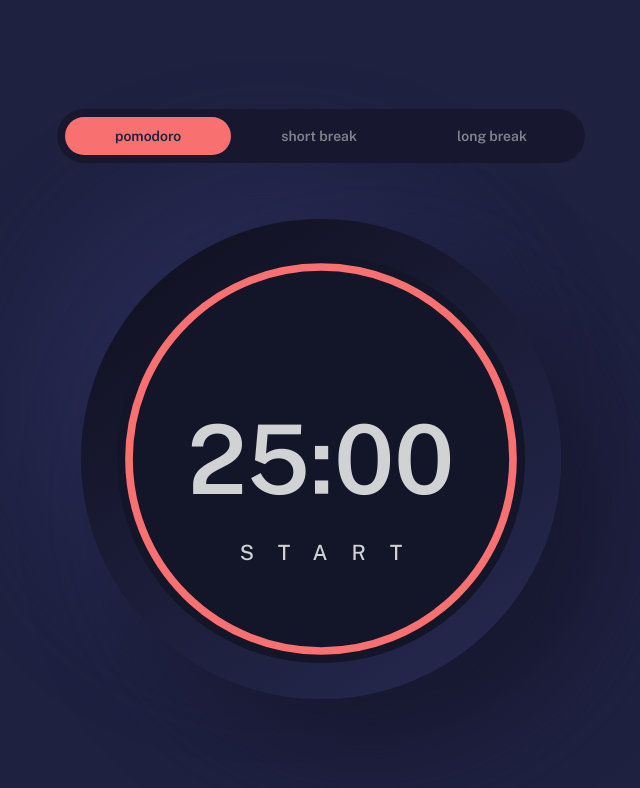
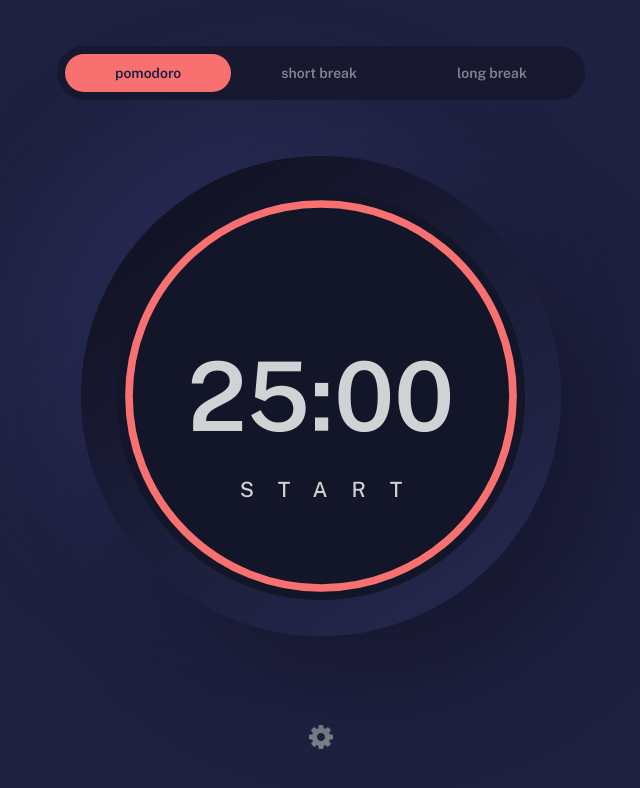
Before and after one commit to DaveBitter/pomodoro, a Next.js app: page / in a window 1280 px wide. Shown: the top 788 px of the page, without its empty margins (319-959 px from the left). Built offline with nearby package versions, Linux system fonts and the light colour scheme.

Commit message:
feat(app): Add settings modal

```diff
--- a/pages/index.tsx
+++ b/pages/index.tsx
@@ -4,8 +4,11 @@ import React, { useState } from 'react';
 // Utils
 
 // Resources
+// @ts-ignore
+import CogIcon from '../src/static/img/icons/cog.svg';
 
 // Components
+import Modal from '../src/components/Modal/Modal';
 import TabAccordion from '../src/components/TabAccordion/TabAccordion';
 import Timer from '../src/components/Timer/Timer';
 
@@ -17,6 +20,7 @@ export type tabType = 'POMODORO' | 'SHORT_BREAK' | 'LONG_BREAK'
 
 // Component
 const Home = ({ }: IProps) => {
+    const [settingsModalIsOpen, setSettingsModalIsOpen] = useState<boolean>(false)
     const [activeTab, setActiveTab] = useState<tabType>('POMODORO');
     const [activeTabPlayState, setActiveTabPlayState] = useState<playStateType>('INITIAL');
 
@@ -46,6 +50,9 @@ const Home = ({ }: IProps) => {
                 </TabAccordion.Panel>
             </TabAccordion.Panels>
         </TabAccordion>
+        <Modal heading='Settings' isOpen={settingsModalIsOpen} trigger={<Modal.Trigger handleOpen={() => setSettingsModalIsOpen(true)}><CogIcon /></Modal.Trigger>} handleClose={() => setSettingsModalIsOpen(false)}>
+            <h2>Coming soon</h2>
+        </Modal>
     </>;
 };
 
--- a/src/components/Modal/_modal.scss
+++ b/src/components/Modal/_modal.scss
@@ -2,6 +2,7 @@ $modal-backdrop-color: rgba($color-black, 0.5);
 
 .modal {
     &::before {
+        z-index: 1;
         content: '';
         position: fixed;
         top: 0;
@@ -12,7 +13,7 @@ $modal-backdrop-color: rgba($color-black, 0.5);
         backdrop-filter: blur(2px);
         opacity: 0;
         pointer-events: none;
-        transition: opacity $transition-timing-fast $transition-easing-cubic;
+        transition: opacity $transition-timing-faster $transition-easing-cubic;
     }
 
     &[data-is-open='true']::before {
@@ -36,7 +37,7 @@ $modal-backdrop-color: rgba($color-black, 0.5);
         opacity: 0;
         transform: scale(0.9);
         pointer-events: none;
-        transition: opacity $transition-timing-fast $transition-easing-cubic;
+        transition: opacity $transition-timing-faster $transition-easing-cubic;
 
         .modal[data-is-open='true'] & {
             opacity: 1;
@@ -100,4 +101,8 @@ $modal-backdrop-color: rgba($color-black, 0.5);
         overflow-x: hidden;
         overflow-y: auto;
     }
+
+    &__trigger {
+        fill: $color-gray-dark;
+    }
 }
--- a/src/components/Timer/_timer.scss
+++ b/src/components/Timer/_timer.scss
@@ -36,10 +36,12 @@ $timer-background-color: darken($color-base-dark, 2%);
         display: block;
         width: $timer-size;
         height: $timer-size;
+        margin-bottom: $spacing-xl;
 
         @include mq($mq-tab--sml) {
             width: calc(#{$timer-size} * #{$timer-scale-factor});
             height: calc(#{$timer-size} * #{$timer-scale-factor});
+            margin-bottom: calc(#{$spacing-xl} * #{$timer-scale-factor});
         }
     }
 
--- a/src/styles/common/_base.scss
+++ b/src/styles/common/_base.scss
@@ -11,7 +11,7 @@ body,
     min-height: 100vh;
     display: flex;
     flex-direction: column;
-    justify-content: center;
+    justify-content: space-around;
     text-align: center;
     align-items: center;
 }
--- a/src/styles/common/_variables.scss
+++ b/src/styles/common/_variables.scss
@@ -33,6 +33,7 @@ $box-shadow-default--hard: 0 rem(2px) rem(5px) rgba($color-black, 0.1);
 $box-shadow-default--soft: 0 rem(5px) rem(10px) rgba($color-black, 0.1);
 
 /** Transition & animation */
+$transition-timing-faster: 0.1s;
 $transition-timing-fast: 0.15s;
 $transition-timing-med: 0.25s;
 $transition-timing-slow: 0.4s;
```
Also changed, not shown: custom.d.ts (line endings or trailing spaces), src/static/img/icons/cog.svg (added).
